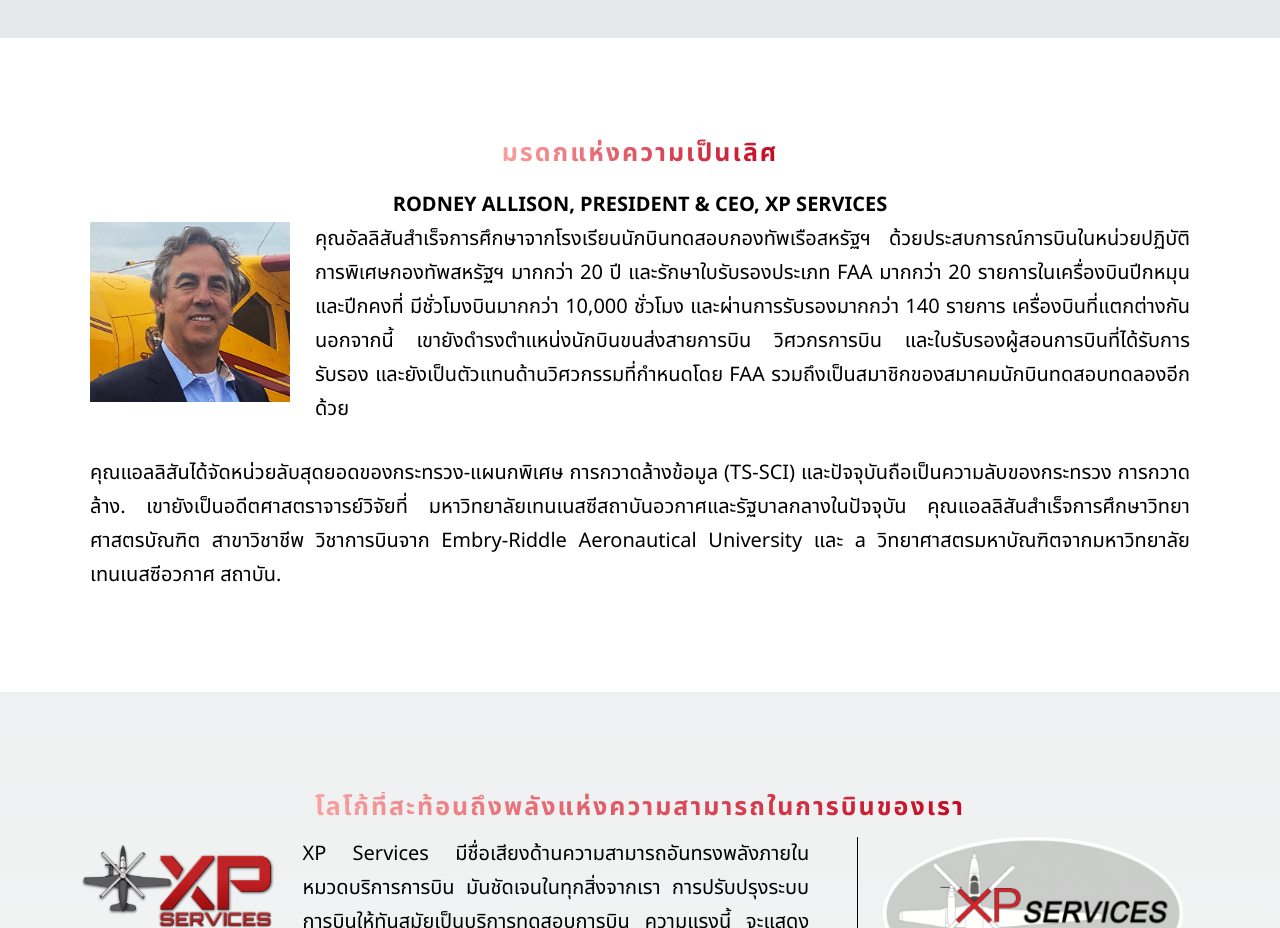
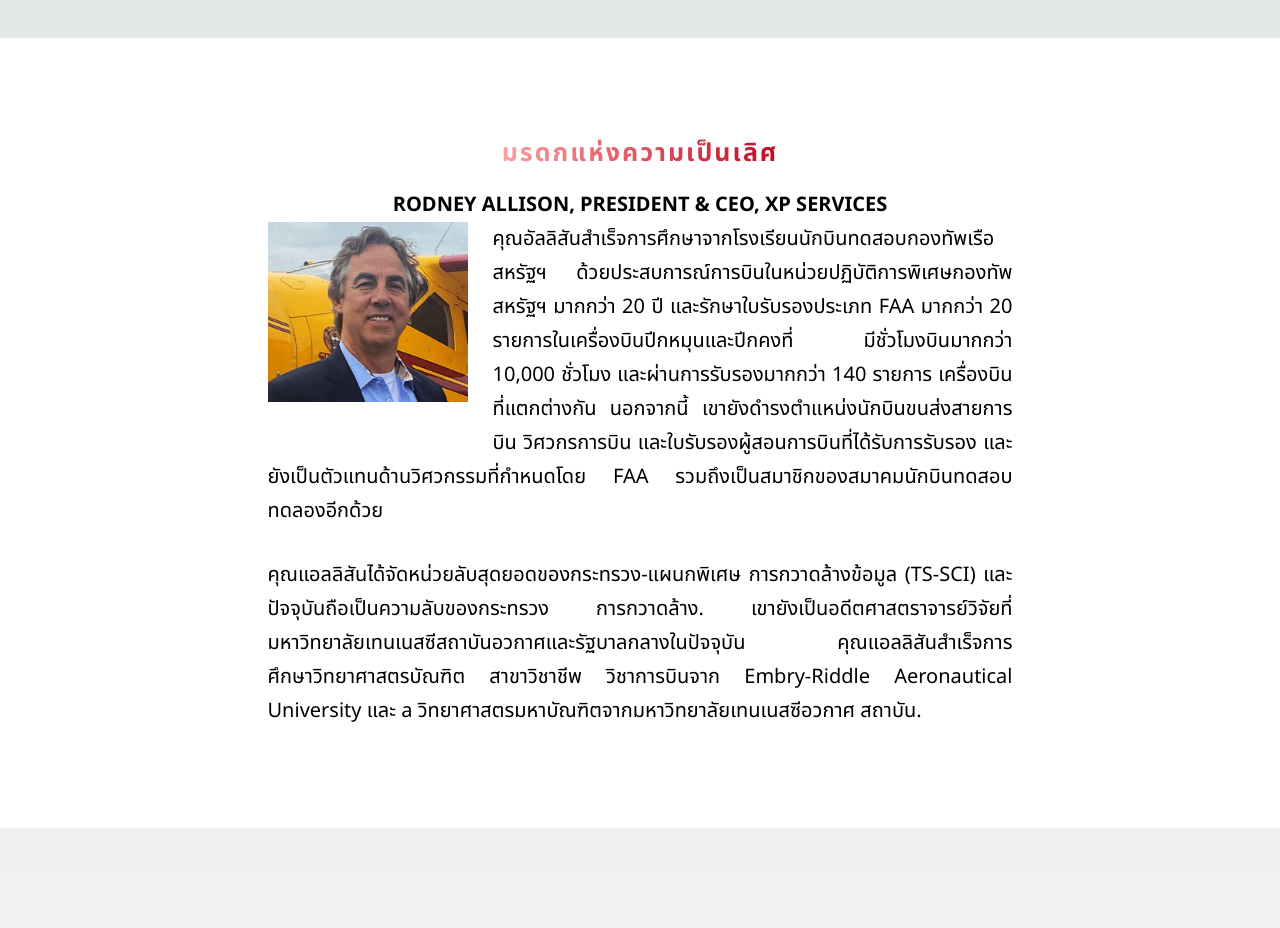
Before and after one commit to openmymai/xpaerospace, a Next.js app: page /about in a window 1280 px wide. Shown: the part 1240-2168 px from the top of the page. Built offline with nearby package versions, Linux system fonts and the light colour scheme.

Commit message:
Wrap all About content into container

```diff
--- a/app/about/AboutCeo.js
+++ b/app/about/AboutCeo.js
@@ -8,6 +8,8 @@
         className='section-about-ceo'
       >
         <div className='container'>
+          <div className='row'>
+            <div className='col-md-8 offset-md-2'>
               <div className='u-center-text u-margin-bottom-small'>
                 <h1 className='heading-secondary'>มรดกแห่งความเป็นเลิศ</h1>
               </div>
@@ -25,10 +27,10 @@
                       className='section-about-ceo__alignleft'
                     />
                     คุณอัลลิสันสำเร็จการศึกษาจากโรงเรียนนักบินทดสอบกองทัพเรือสหรัฐฯ
-                ด้วยประสบการณ์การบินในหน่วยปฏิบัติการพิเศษกองทัพสหรัฐฯ มากกว่า
-                20 ปี และรักษาใบรับรองประเภท FAA มากกว่า 20
-                รายการในเครื่องบินปีกหมุนและปีกคงที่ มีชั่วโมงบินมากกว่า 10,000
-                ชั่วโมง และผ่านการรับรองมากกว่า 140 รายการ
+                    ด้วยประสบการณ์การบินในหน่วยปฏิบัติการพิเศษกองทัพสหรัฐฯ
+                    มากกว่า 20 ปี และรักษาใบรับรองประเภท FAA มากกว่า 20
+                    รายการในเครื่องบินปีกหมุนและปีกคงที่ มีชั่วโมงบินมากกว่า
+                    10,000 ชั่วโมง และผ่านการรับรองมากกว่า 140 รายการ
                     เครื่องบินที่แตกต่างกัน นอกจากนี้
                     เขายังดำรงตำแหน่งนักบินขนส่งสายการบิน วิศวกรการบิน
                     และใบรับรองผู้สอนการบินที่ได้รับการรับรอง
@@ -37,8 +39,9 @@
                   </p>
                   <p className='paragraph'>
                     คุณแอลลิสันได้จัดหน่วยลับสุดยอดของกระทรวง-แผนกพิเศษ
-                การกวาดล้างข้อมูล (TS-SCI) และปัจจุบันถือเป็นความลับของกระทรวง
-                การกวาดล้าง. เขายังเป็นอดีตศาสตราจารย์วิจัยที่
+                    การกวาดล้างข้อมูล (TS-SCI)
+                    และปัจจุบันถือเป็นความลับของกระทรวง การกวาดล้าง.
+                    เขายังเป็นอดีตศาสตราจารย์วิจัยที่
                     มหาวิทยาลัยเทนเนสซีสถาบันอวกาศและรัฐบาลกลางในปัจจุบัน
                     คุณแอลลิสันสำเร็จการศึกษาวิทยาศาสตรบัณฑิต สาขาวิชาชีพ
                     วิชาการบินจาก Embry-Riddle Aeronautical University และ a
@@ -47,6 +50,8 @@
                 </div>
               </div>
             </div>
+          </div>
+        </div>
       </section>
     </div>
   );
--- a/app/about/AboutFeatures.js
+++ b/app/about/AboutFeatures.js
@@ -5,10 +5,10 @@
         id='aboutfeatures'
         className='section-about-features'
       >
-        <div className='u-center-text u-margin-bottom-medium'>
-          <h1 className='heading-secondary'>ภารกิจของคุณ: สำเร็จแล้ว</h1>
-        </div>
         <div className='container'>
+          <div className='u-center-text u-margin-bottom-medium'>
+            <h1 className='heading-secondary'>ภารกิจของคุณ: สำเร็จแล้ว</h1>
+          </div>
           <div className='row'>
             <div className='col-md-8 offset-md-2'>
               <p className='paragraph'>
```
Lines whose indentation alone changed are shown as unchanged.
